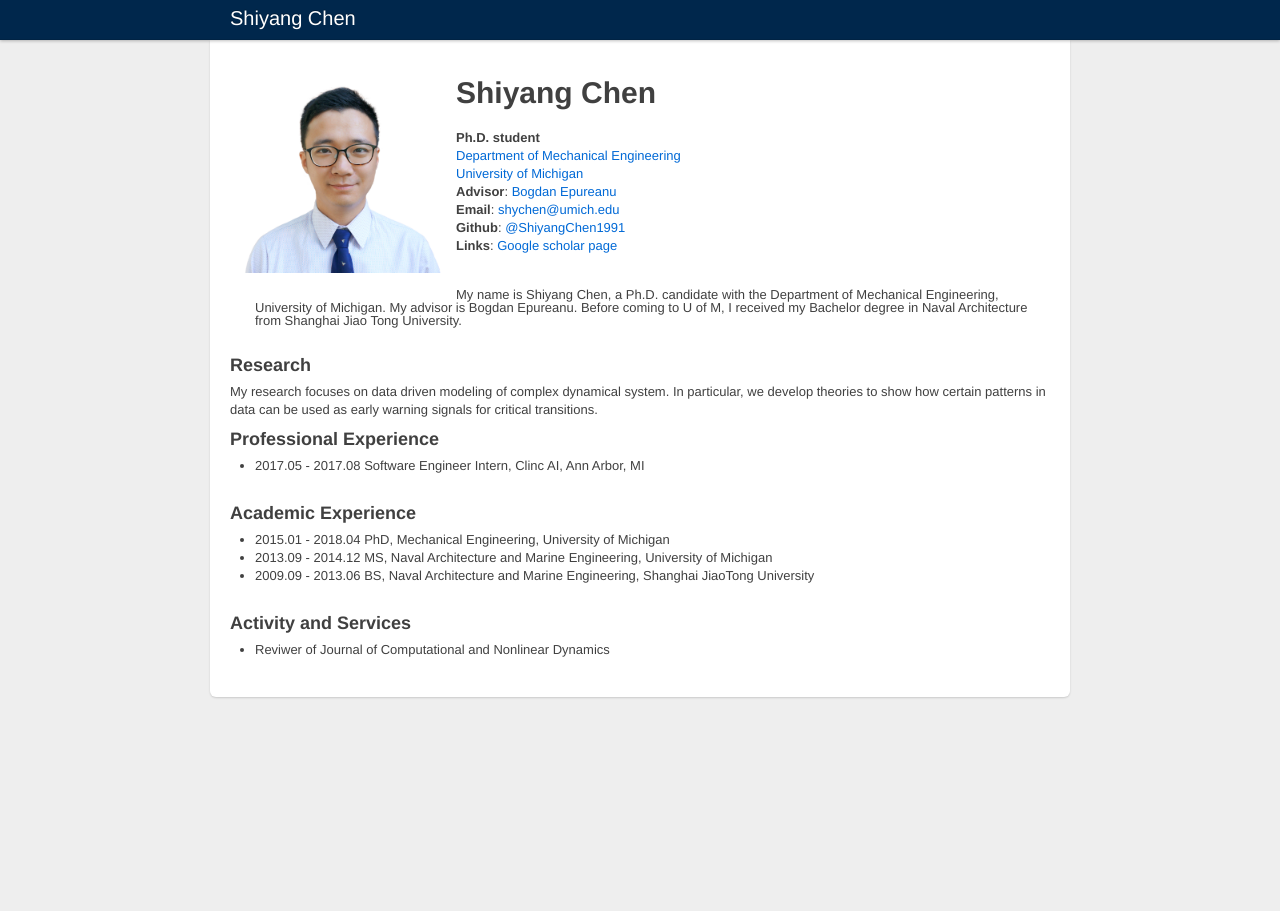
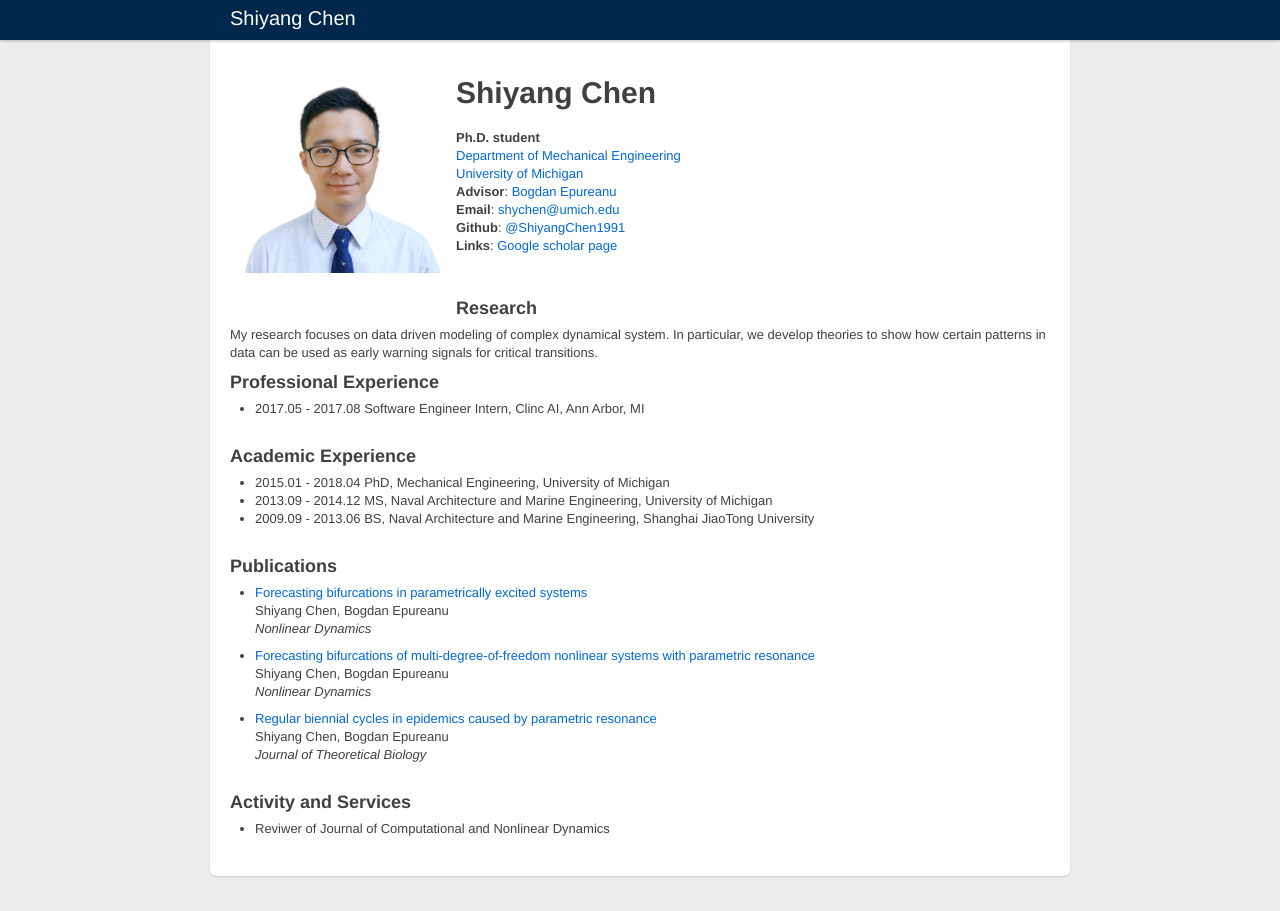
Before and after one commit to ShiyangChen1991/ShiyangChen1991.github.io, a Jekyll site: the page built from index.html, in a window 1280 px wide. Built offline with Jekyll 4.4.1, drawn with Linux system fonts in a browser that asks for light colours.

Commit message:
publications

```diff
--- a/index.html
+++ b/index.html
@@ -27,12 +27,6 @@ title: Shiyang Chen
   <b>Links</b>: <a href="https://scholar.google.com/citations?user=RKfw7fQAAAAJ&hl=en">Google scholar page</a>
 </div>
 
-<div>
-<ul>
-My name is Shiyang Chen, a Ph.D. candidate with the Department of Mechanical Engineering, University of Michigan. My advisor is Bogdan Epureanu. Before coming to U of M, I received my Bachelor degree in Naval Architecture from Shanghai Jiao Tong University.
-</ul>
-</div>
-
 <div style="padding:1px;"> </div>
 <h3>Research</h3>
 My research focuses on data driven modeling of complex dynamical system. In particular, we develop theories to show how certain patterns in data can be used as early warning signals for critical transitions.
@@ -51,6 +45,29 @@ My research focuses on data driven modeling of complex dynamical system. In part
 </ul>
 
 <div style="padding:1px;"> </div>
+<h3>Publications</h3>
+<ul>
+  <li>
+    <p>
+      <a href="https://link.springer.com/article/10.1007/s11071-017-3880-8">Forecasting bifurcations in parametrically excited systems</a></br>
+      Shiyang Chen, Bogdan Epureanu</br>
+      <i>Nonlinear Dynamics</i></br>
+    </p>
+  <li>
+    <p>
+      <a href="https://link.springer.com/article/10.1007/s11071-017-3996-x">Forecasting bifurcations of multi-degree-of-freedom nonlinear systems with parametric resonance</a></br>
+      Shiyang Chen, Bogdan Epureanu</br>
+      <i>Nonlinear Dynamics</i></br>
+    </p>
+  <li>
+    <p>
+      <a href="https://www.sciencedirect.com/science/article/pii/S0022519316304246">Regular biennial cycles in epidemics caused by parametric resonance</a></br>
+      Shiyang Chen, Bogdan Epureanu</br>
+      <i>Journal of Theoretical Biology</i></br>
+    </p>
+</ul>
+
+<div style="padding:1px;"> </div>
 <h3>Activity and Services</h3>
 <ul>
   <li> Reviwer of Journal of Computational and Nonlinear Dynamics
```
